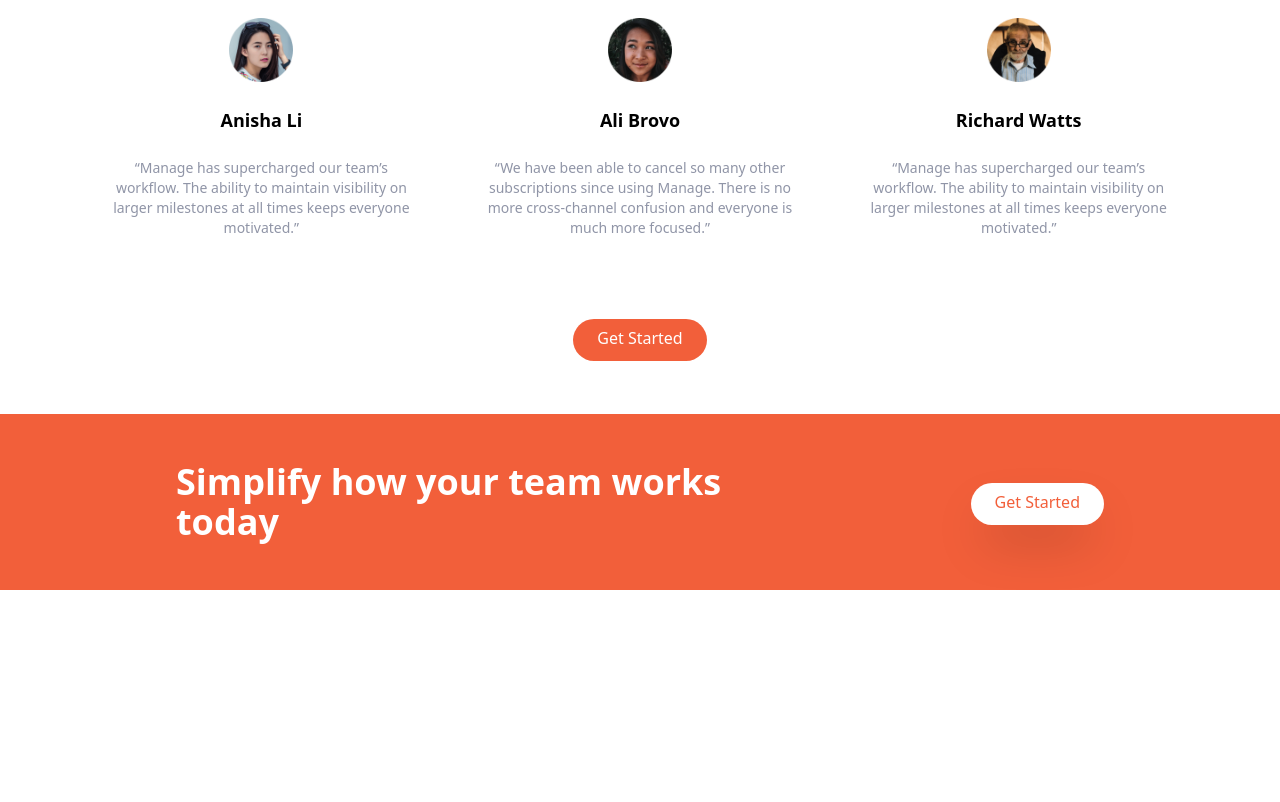
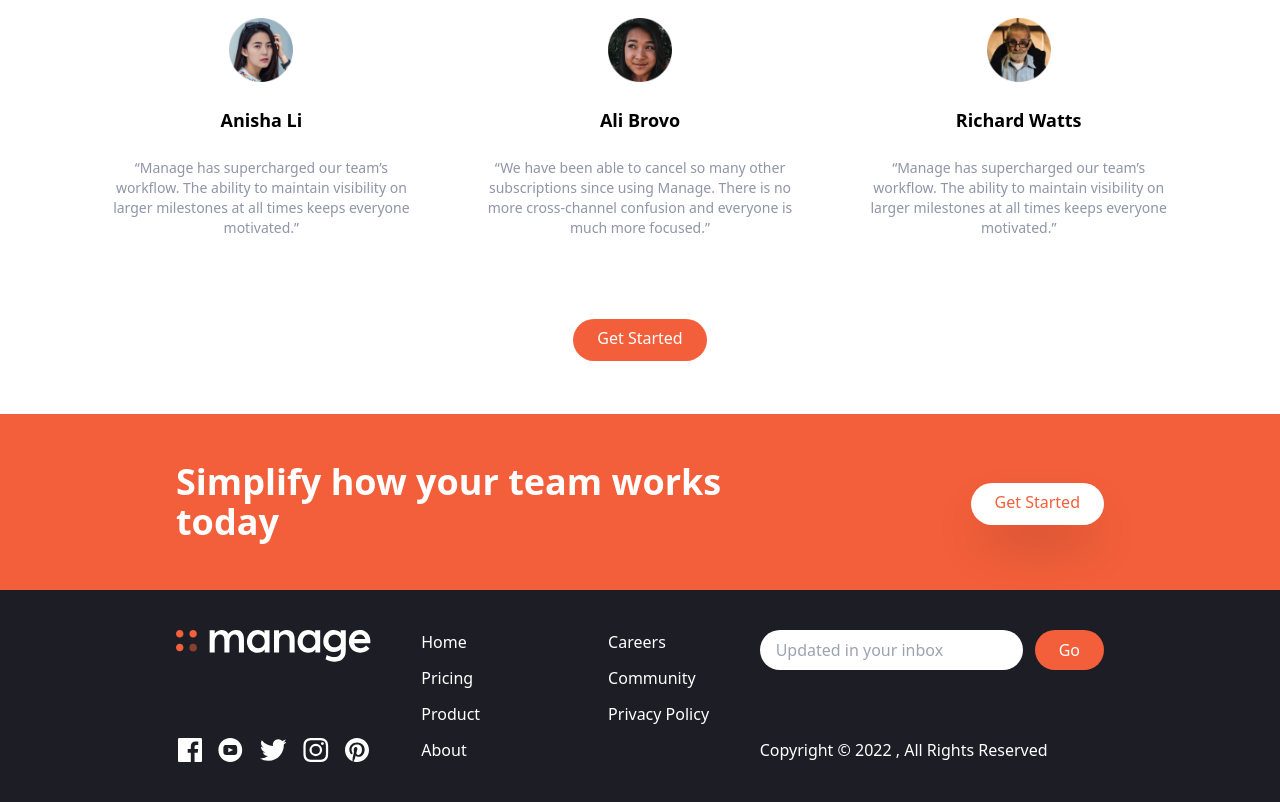
Before and after one commit to thephotogenicbug/Tailwind-Crash-Course, a website: page index.html in a window 1280 px wide. Shown: the part 1354-2156 px from the top of the page. Before the commit the page ends 1944 px from the top, so only its background shows below. Drawn offline with Linux system fonts and the light colour scheme.

Commit message:
Finish FooterSection Design

```diff
--- a/index.html
+++ b/index.html
@@ -259,5 +259,84 @@
         </div>
       </div>
     </section>
+
+    <!-- Footer -->
+    <footer class="bg-veryDarkBlue">
+      <!-- Flex Container -->
+      <div
+        class="container flex flex-col-reverse justify-between px-6 py-10 mx-auto space-y 8 md:flex-row md:space-y-0"
+      >
+        <!-- Logo and social link container -->
+        <div
+          class="flex flex-col-reverse items-center justify-between space-y-12 md:flex-col md:space-y-0 md:items start"
+        >
+          <div class="mx-auto my-6 text-center text-white md:hidden">
+            Copyright &copy; 2022 , All Rights Reserved
+          </div>
+          <!-- Logo -->
+          <div>
+            <img src="img/logo-white.svg" class="h-8" alt="" />
+          </div>
+          <!-- Social links container -->
+          <div class="flex justify-center space-x-4">
+            <!-- Link 1 -->
+            <a href="#">
+              <img src="img/icon-facebook.svg" alt="" class="h-6" />
+            </a>
+            <!-- Link 2 -->
+            <a href="#">
+              <img src="img/icon-youtube.svg" alt="" class="h-6" />
+            </a>
+            <!-- Link 2 -->
+            <a href="#">
+              <img src="img/icon-twitter.svg" alt="" class="h-6" />
+            </a>
+            <!-- Link 4 -->
+            <a href="#">
+              <img src="img/icon-instagram.svg" alt="" class="h-6" />
+            </a>
+            <!-- Link 5 -->
+            <a href="#">
+              <img src="img/icon-pinterest.svg" alt="" class="h-6" />
+            </a>
+          </div>
+        </div>
+        <!-- List Container -->
+        <div class="flex justify-around space-x-32 mt-3">
+          <div class="flex flex-col space-y-3 text-white">
+            <a href="#" class="hover:text-brightRed">Home</a>
+            <a href="#" class="hover:text-brightRed">Pricing</a>
+            <a href="#" class="hover:text-brightRed">Product</a>
+            <a href="#" class="hover:text-brightRed">About</a>
+          </div>
+          <div class="flex flex-col space-y-3 text-white">
+            <a href="#" class="hover:text-brightRed">Careers</a>
+            <a href="#" class="hover:text-brightRed">Community</a>
+            <a href="#" class="hover:text-brightRed">Privacy Policy</a>
+          </div>
+        </div>
+
+        <!-- Input container -->
+        <div class="flex flex-col justify-between">
+          <form action="#">
+            <div class="flex space-x-3">
+              <input
+                type="text"
+                class="flex-1 px-4 rounded-full focus:outline-none"
+                placeholder="Updated in your inbox"
+              />
+              <button
+                class="px-6 py-2 text-white rounded-full bg-brightRed hover:bg-brightRedLight focus:outline-none"
+              >
+                Go
+              </button>
+            </div>
+          </form>
+          <div class="hidden text-white md:block">
+            Copyright &copy; 2022 , All Rights Reserved
+          </div>
+        </div>
+      </div>
+    </footer>
   </body>
 </html>
```
Also changed, not shown: css/main.css.
